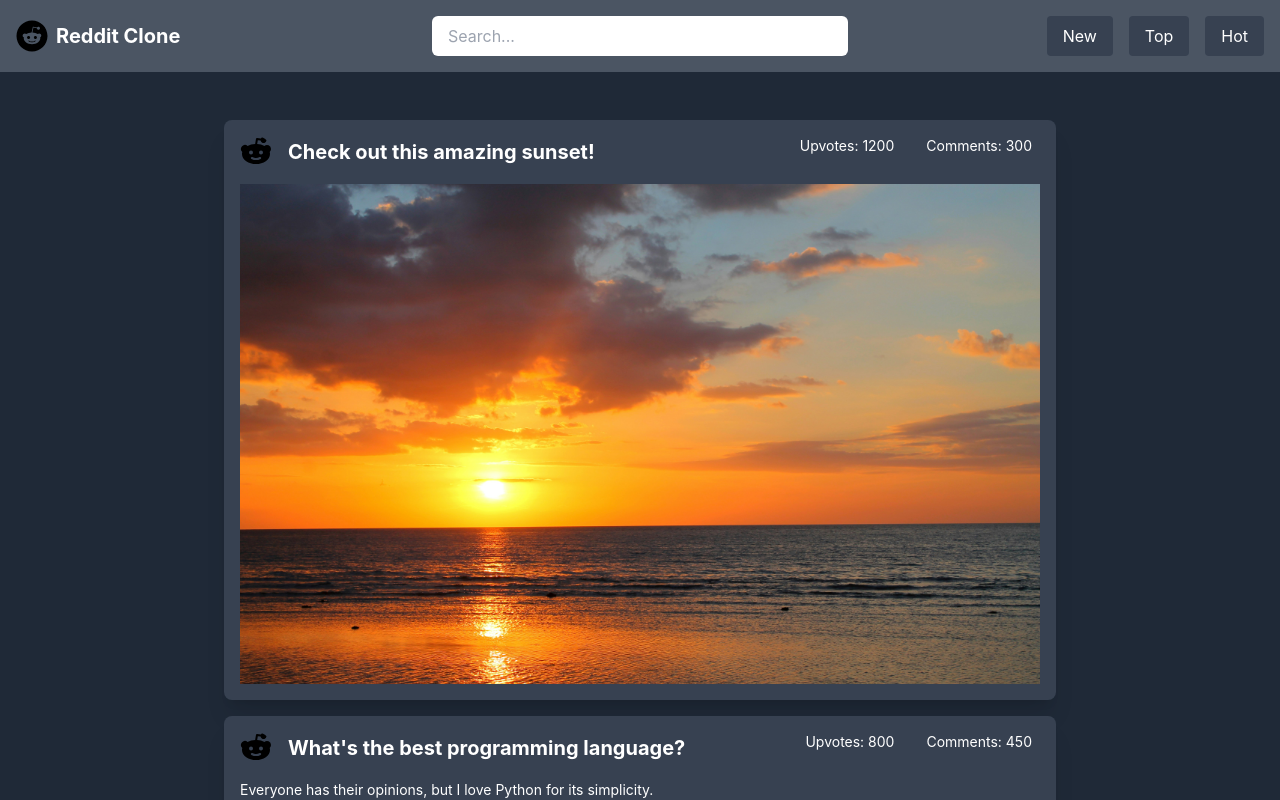
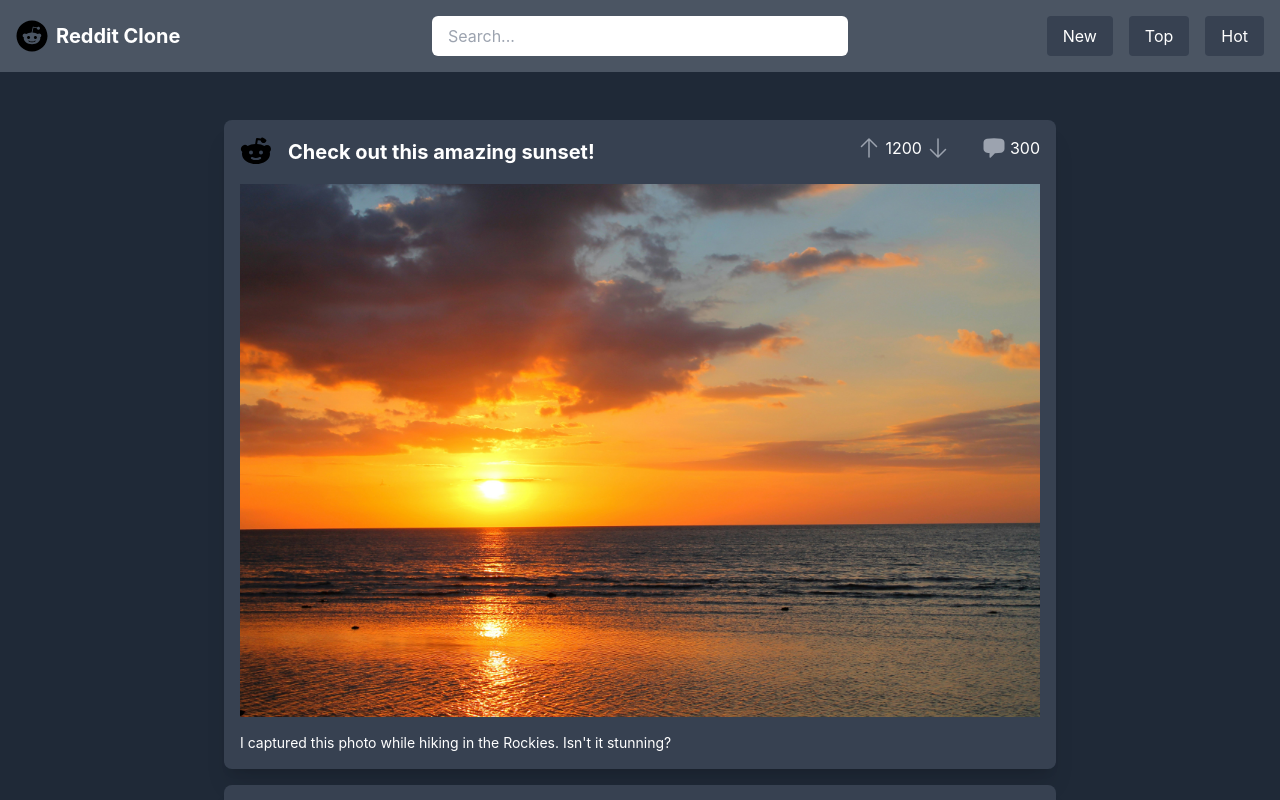
Before and after one commit to funky-duckling/Portfolio-Project---Reddit, a React (Vite) app: page / in a window 1280 px wide. Shown: the top 800 px of the page. Built offline with nearby package versions, Linux system fonts and the light colour scheme.

Commit message:
Continue styling Card and install and add heroicons for up/down votes and comments

```diff
--- a/package.json
+++ b/package.json
@@ -10,6 +10,7 @@
     "preview": "vite preview"
   },
   "dependencies": {
+    "@heroicons/react": "^2.2.0",
     "@reduxjs/toolkit": "^2.5.0",
     "prop-types": "^15.8.1",
     "react": "^18.3.1",
--- a/src/components/Card.jsx
+++ b/src/components/Card.jsx
@@ -1,26 +1,44 @@
-import PropTypes from 'prop-types'; // Import PropTypes
+import PropTypes from 'prop-types';
+import { ArrowUpIcon, ArrowDownIcon, ChatBubbleLeftIcon } from '@heroicons/react/24/solid';
 
 const Card = ({ post }) => {
   return (
-    <div className="card p-4 bg-gray-700 text-white rounded-lg shadow-xl m-4 relative max-h-[600px] overflow-hidden">
-
+    <div
+      className="card bg-gray-700 text-white rounded-lg shadow-xl m-4 p-4 relative"
+    >
       <div className="flex items-center mb-4">
-        {post.logo && <img src={post.logo} alt={`${post.subreddit} logo`} className="w-8 h-8 rounded-full mr-4" />}
+        {post.logo && (
+          <img
+            src={post.logo}
+            alt={`${post.subreddit} logo`}
+            className="w-8 h-8 rounded-full mr-4"
+          />
+        )}
         <h2 className="text-xl font-bold">{post.title}</h2>
       </div>
 
-      <div className="overflow-y-auto" style={{ maxHeight: 'calc(600px - 100px)' }}>
-      {post.image && <img src={post.image} alt="Post image" className="w-full h-auto mb-4" />}
+        {post.image && (
+          <img
+            src={post.image}
+            alt="Post"
+            className="w-full h-auto object-cover object-center mb-4"
+          />
+        )}
 
+        <p className="text-sm">{post.content}</p>
 
-      <p className="text-sm">{post.content}</p>
+      {/* Upvotes and Comments */}
+      <div className="absolute top-4 right-4 flex items-center space-x-8">
+        <div className="flex items-center space-x-1">
+          <ArrowUpIcon className="w-6 h-6 text-gray-400 cursor-pointer hover:text-green-500" />
+          <span>{post.upvotes}</span>
+          <ArrowDownIcon className="w-6 h-6 text-gray-400 cursor-pointer hover:text-red-500" />
+        </div>
+        <div className="flex items-center space-x-1">
+          <ChatBubbleLeftIcon className="w-6 h-6 text-gray-400" />
+          <span>{post.comments}</span>
+        </div>
       </div>
-
-      <div className="absolute top-4 right-2 text-sm">
-        <span className='mx-4'>Upvotes: {post.upvotes}</span>
-        <span className='m-4'>Comments: {post.comments}</span>
-      </div>
-
     </div>
   );
 };
```
Also changed, not shown: 1 other file (tests, documents, lock files or other folders).
